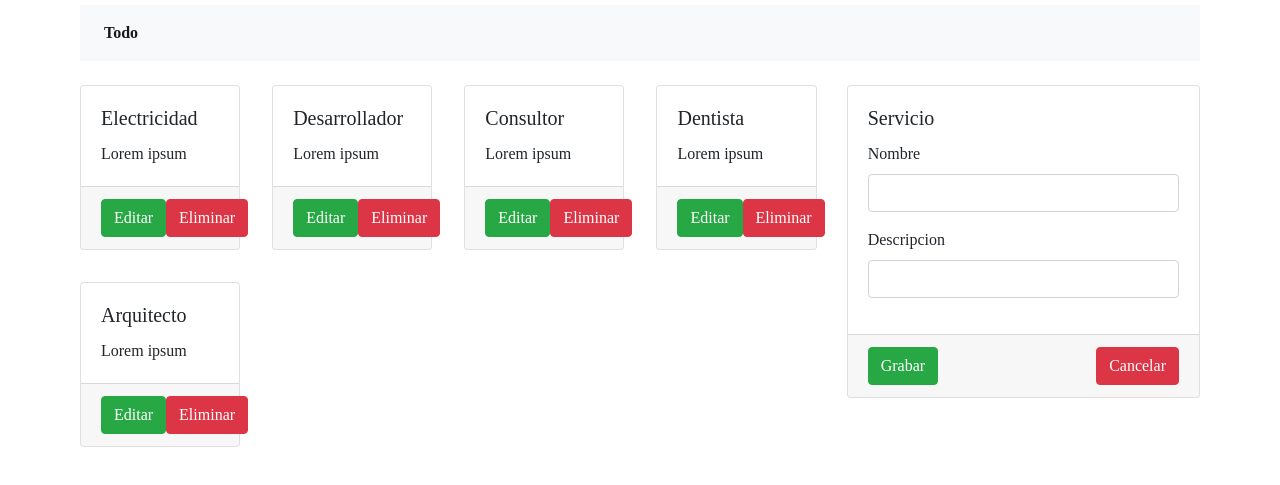
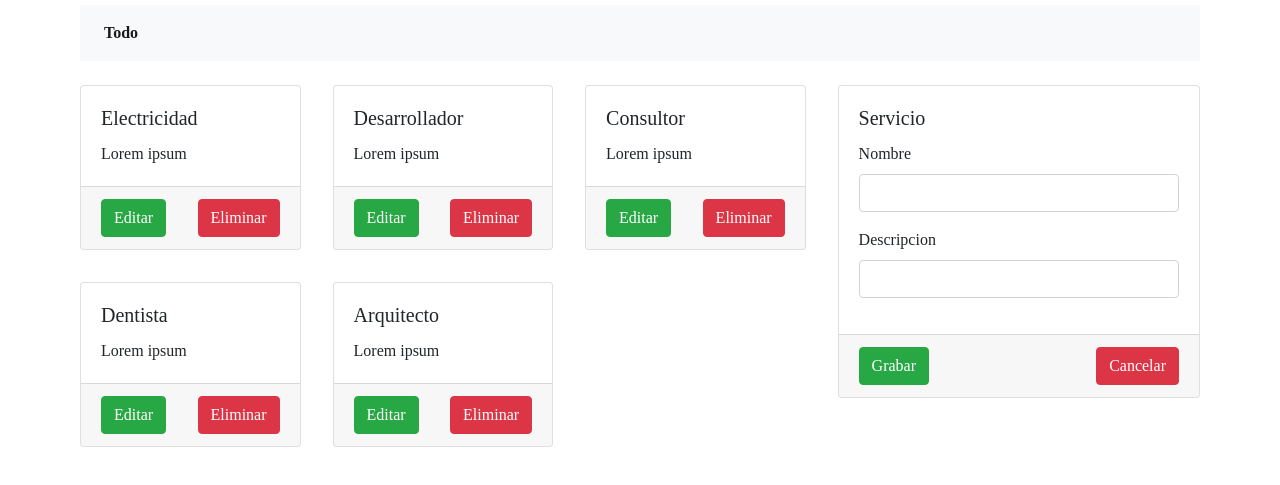
Before and after one commit to Larrygf02/vue-crud-services, a plain HTML site: page index.html in a window 1280 px wide. Shown: the part 131-616 px from the top of the page. Drawn offline with nearby package versions, Linux system fonts and the light colour scheme.

Commit message:
Responsive design service

```diff
--- a/index.html
+++ b/index.html
@@ -7,6 +7,59 @@
             main {
                 font-family: 'medium-content-sans-serif-font';
             }
+
+            .main {
+                display: grid;
+                grid-gap: 2rem;
+            }
+
+            @media (max-width: 576px) {
+                .formservice {
+                    grid-row-start: 1;
+                }
+            }
+            @media (min-width: 576px) {
+                .services {
+                    display:grid;
+                    grid-template-columns: 1fr;
+                    grid-gap: 1.5rem;
+                }
+                .main {
+                    display: grid;
+                    grid-auto-flow: row;
+                }
+            }
+            @media (min-width: 768px) {
+                .services {
+                    display:grid;
+                    grid-template-columns: 1fr 1fr;
+                    grid-gap: 2rem;
+                }
+                .main {
+                    grid-auto-flow: column;
+                }
+            }
+            @media (min-width: 992px) {
+                .services {
+                    display:grid;
+                    grid-template-columns: 1fr 1fr 1fr;
+                    grid-gap: 2rem;
+                }
+                main {
+                    grid-auto-flow: column;
+                }
+            }
+            @media (min-width: 1200px) {
+                .services {
+                    display:grid;
+                    grid-template-columns: 1fr 1fr 1fr;
+                    grid-gap: 2rem;
+                }
+                main {
+                    grid-auto-flow: column;
+                }
+            }
+
         </style>
     </head>
     <body>
@@ -25,6 +78,15 @@
                             </ul>
                         </div>
                     </nav>
+                    <div class="main mt-4">
+                        <div>
+                            <lista-servicios :servicios="servicios"></lista-servicios>
+                        </div>
+                        <div class="formservice">
+                            <form-servicio :servicio="servicio"></form-servicio>
+                        </div>
+                    </div>
+                    <!--
                     <div class="row mt-4">
                         <div class="col-sm-9 col-md-8">
                             <lista-servicios :servicios="servicios"></lista-servicios>
@@ -32,7 +94,7 @@
                         <div class="col-sm-3 col-md-4">
                             <form-servicio :servicio="servicio"></form-servicio>
                         </div>
-                    </div>
+                    </div>-->
             </div>
         </main>
         <script src="https://cdnjs.cloudflare.com/ajax/libs/node-uuid/1.4.8/uuid.js" integrity="sha256-di30dL7N9597Q8UApQWE7AIjWlR2hbVHreqxh7NiX4I=" crossorigin="anonymous"></script>
--- a/main.js
+++ b/main.js
@@ -1,6 +1,6 @@
 Vue.component('lista-servicios',{
     props: ['servicios'],
-    template: `<div style="display:grid; grid-template-columns: 1fr 1fr 1fr 1fr; grid-gap: 2rem;">
+    template: `<div class="services">
                     <servicio v-for="servicio in servicios" :servicio="servicio" :key="servicio.id"></servicio>
                 </div>`
 });
```
Also changed, not shown: 1 other file.
